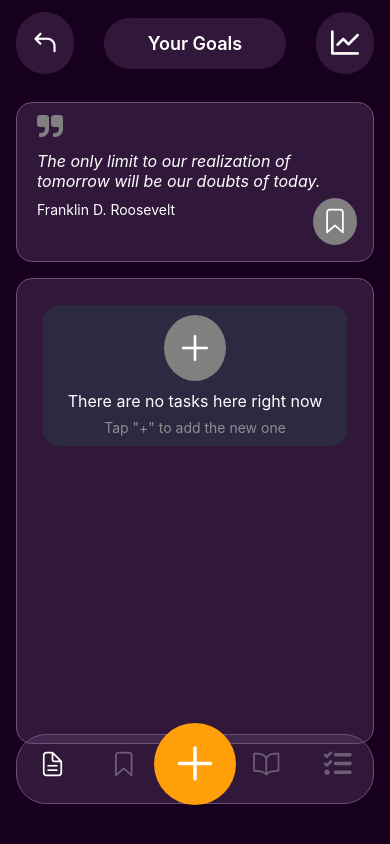
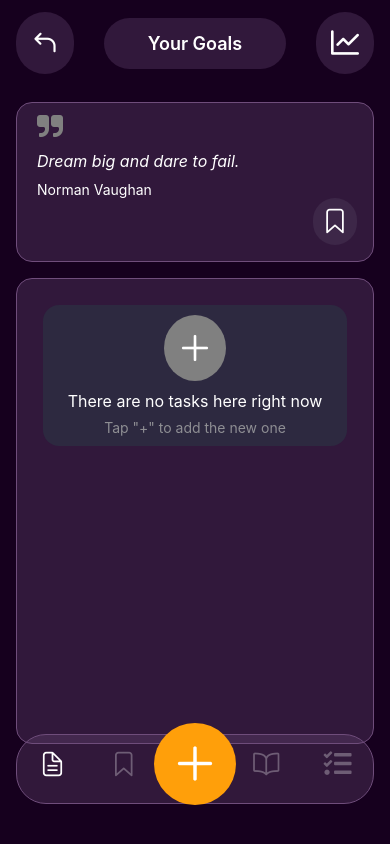
Before and after one commit to Vachek-hooves/Pragmatrack, a React Native app: screen /Tasks in a window 390 px wide. Built offline with nearby package versions, Linux system fonts and the light colour scheme.

Commit message:
update quote rendering

```diff
--- a/component/TabScreenComponents/QuoteCard.js
+++ b/component/TabScreenComponents/QuoteCard.js
@@ -1,20 +1,85 @@
+import React, { useState, useEffect } from 'react';
 import {StyleSheet, Text, View, TouchableOpacity} from 'react-native';
 import {useAppContext} from '../../store/context';
 import {QUOTES} from '../../data/quotes';
 import FontAwesome from 'react-native-vector-icons/FontAwesome';
 import Icon from 'react-native-vector-icons/Ionicons';
+import AsyncStorage from '@react-native-async-storage/async-storage';
 
 const QuoteCard = () => {
   const {saveBookmarkedQuote, bookmarkedQuotes} = useAppContext();
+  const [currentQuote, setCurrentQuote] = useState(null);
 
-  const handleBookmarkQuote = quote => {
-    saveBookmarkedQuote(quote);
+  useEffect(() => {
+    loadOrGenerateQuote();
+  }, []);
+
+  const loadOrGenerateQuote = async () => {
+    try {
+      const savedQuote = await AsyncStorage.getItem('currentDailyQuote');
+      const savedTimestamp = await AsyncStorage.getItem('quoteTimestamp');
+
+      if (savedQuote && savedTimestamp) {
+        const timestamp = parseInt(savedTimestamp);
+        const now = new Date().getTime();
+        const oneDayInMs = 24 * 60 * 60 * 1000;
+
+        if (now - timestamp < oneDayInMs) {
+          setCurrentQuote(JSON.parse(savedQuote));
+          return;
+        }
+      }
+      generateNewQuote();
+    } catch (error) {
+      console.error('Error loading quote:', error);
+      generateNewQuote();
+    }
   };
 
-  const randomQuote = QUOTES[Math.floor(Math.random() * QUOTES.length)];
+  const generateNewQuote = async () => {
+    // Filter out already bookmarked quotes
+    const availableQuotes = QUOTES.filter(
+      quote => !bookmarkedQuotes.some(bookmarked => bookmarked.id === quote.id)
+    );
+
+    if (availableQuotes.length === 0) {
+      setCurrentQuote({
+        id: 'no-more-quotes',
+        quote: 'You have bookmarked all available quotes!',
+        person: 'System'
+      });
+      return;
+    }
+
+    const newQuote = availableQuotes[Math.floor(Math.random() * availableQuotes.length)];
+
+    try {
+      await AsyncStorage.setItem('currentDailyQuote', JSON.stringify(newQuote));
+      await AsyncStorage.setItem('quoteTimestamp', new Date().getTime().toString());
+      setCurrentQuote(newQuote);
+    } catch (error) {
+      console.error('Error saving quote:', error);
+    }
+  };
+
+  const handleBookmarkQuote = async () => {
+    if (!currentQuote || currentQuote.id === 'no-more-quotes') return;
+
+    const isAlreadyBookmarked = bookmarkedQuotes.some(
+      quote => quote.id === currentQuote.id
+    );
+
+    if (!isAlreadyBookmarked) {
+      await saveBookmarkedQuote(currentQuote);
+      // Optionally generate a new quote after bookmarking
+      await generateNewQuote();
+    }
+  };
+
+  if (!currentQuote) return null;
 
   const isBookmarked = bookmarkedQuotes.some(
-    quote => quote.id === randomQuote.id,
+    quote => quote.id === currentQuote.id
   );
 
   return (
@@ -25,23 +90,25 @@ const QuoteCard = () => {
         color="gray"
       />
       <View style={styles.quoteContent}>
-        <Text style={styles.quoteText}>{randomQuote.quote}</Text>
-        <Text style={styles.quoteAuthor}>{randomQuote.person}</Text>
+        <Text style={styles.quoteText}>{currentQuote.quote}</Text>
+        <Text style={styles.quoteAuthor}>{currentQuote.person}</Text>
       </View>
       <TouchableOpacity
         disabled={isBookmarked}
-        style={styles.bookmarkIcon}
-        onPress={() => handleBookmarkQuote(randomQuote)}>
+        style={[
+          styles.bookmarkIcon,
+          isBookmarked && styles.bookmarkIconDisabled
+        ]}
+        onPress={handleBookmarkQuote}>
         <Icon
-          name="bookmark-outline"
+          name={isBookmarked ? "bookmark" : "bookmark-outline"}
           size={28}
-          color={isBookmarked ? 'black' : '#fff'}
+          color={isBookmarked ? '#6F4D7B' : '#fff'}
         />
       </TouchableOpacity>
     </View>
   );
 };
-
 
 const styles = StyleSheet.create({
   quoteContent: {
@@ -51,7 +118,7 @@ const styles = StyleSheet.create({
     margin: 16,
     paddingTop: 10,
     paddingHorizontal: 20,
-    backgroundColor: '#6F4D7B' + 50,
+    backgroundColor: '#6F4D7B50',
     borderRadius: 16,
     position: 'relative',
     borderWidth: 1,
@@ -71,10 +138,14 @@ const styles = StyleSheet.create({
     position: 'absolute',
     right: 16,
     bottom: 16,
-    backgroundColor: 'gray',
-    borderRadius: '50%',
+    backgroundColor: '#3D2748',
+    borderRadius: 50,
     padding: 8,
   },
-})
+  bookmarkIconDisabled: {
+    backgroundColor: '#2C1338',
+    opacity: 0.7,
+  },
+});
 
 export default QuoteCard;
```
